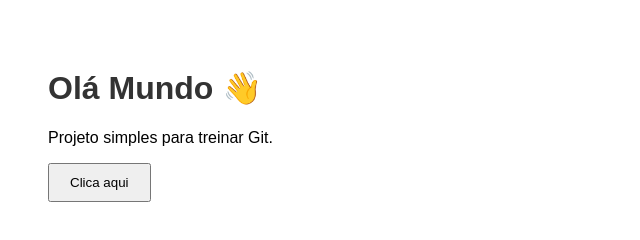
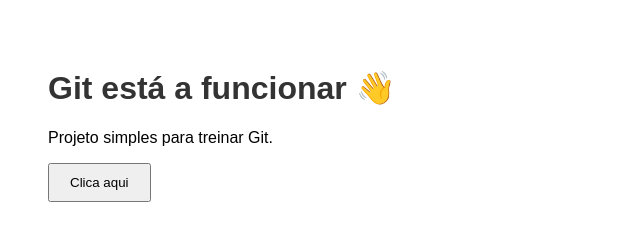
Before and after one commit to HeltonSousa/meu_site, a plain HTML site: page index.html in a window 1280 px wide. Shown: the whole page, without its empty margins (0-640 px from the left). Drawn offline with Linux system fonts and the light colour scheme.

Commit message:
Homepage Actualizado

```diff
--- a/index.html
+++ b/index.html
@@ -2,12 +2,12 @@
 <html>
 <head>
   <meta charset="UTF-8">
-  <title>Meu Site</title>
+  <title>Meu primeiro projecto Git</title>
   <link rel="stylesheet" href="style.css">
 </head>
 <body>
 
-  <h1>Olá Mundo 👋</h1>
+  <h1>Git está a funcionar 👋</h1>
   <p>Projeto simples para treinar Git.</p>
 
   <button onclick="mostrarMensagem()">
```
